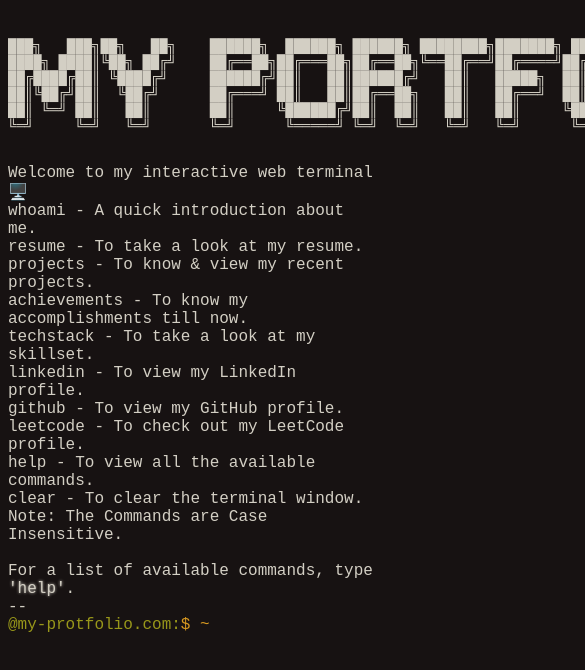
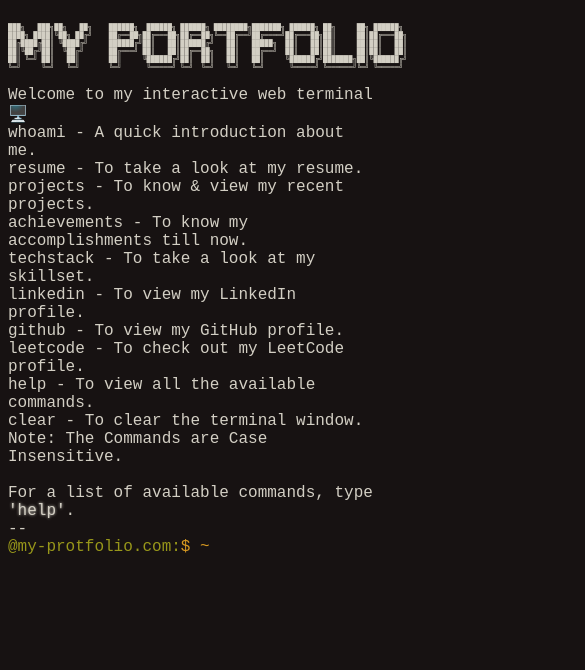
Before and after one commit to Raseeth123/terminal-portfolio, a React (Create React App) app: page / in a window 390 px wide. Shown: the top 670 px of the page, 585 px wide, since content can reach past the window. Built offline with nearby package versions, Linux system fonts and the light colour scheme; the HTML template or start-up script is replaced by a standard one.

Commit message:
Update index.css

```diff
--- a/src/index.css
+++ b/src/index.css
@@ -137,7 +137,7 @@ li::marker {
   }
 
   .hulk {
-    font-size: 14px;
+    font-size: 7px;
   }
 
   .in, .text, .op-text, input, p, .text-styles {
```
